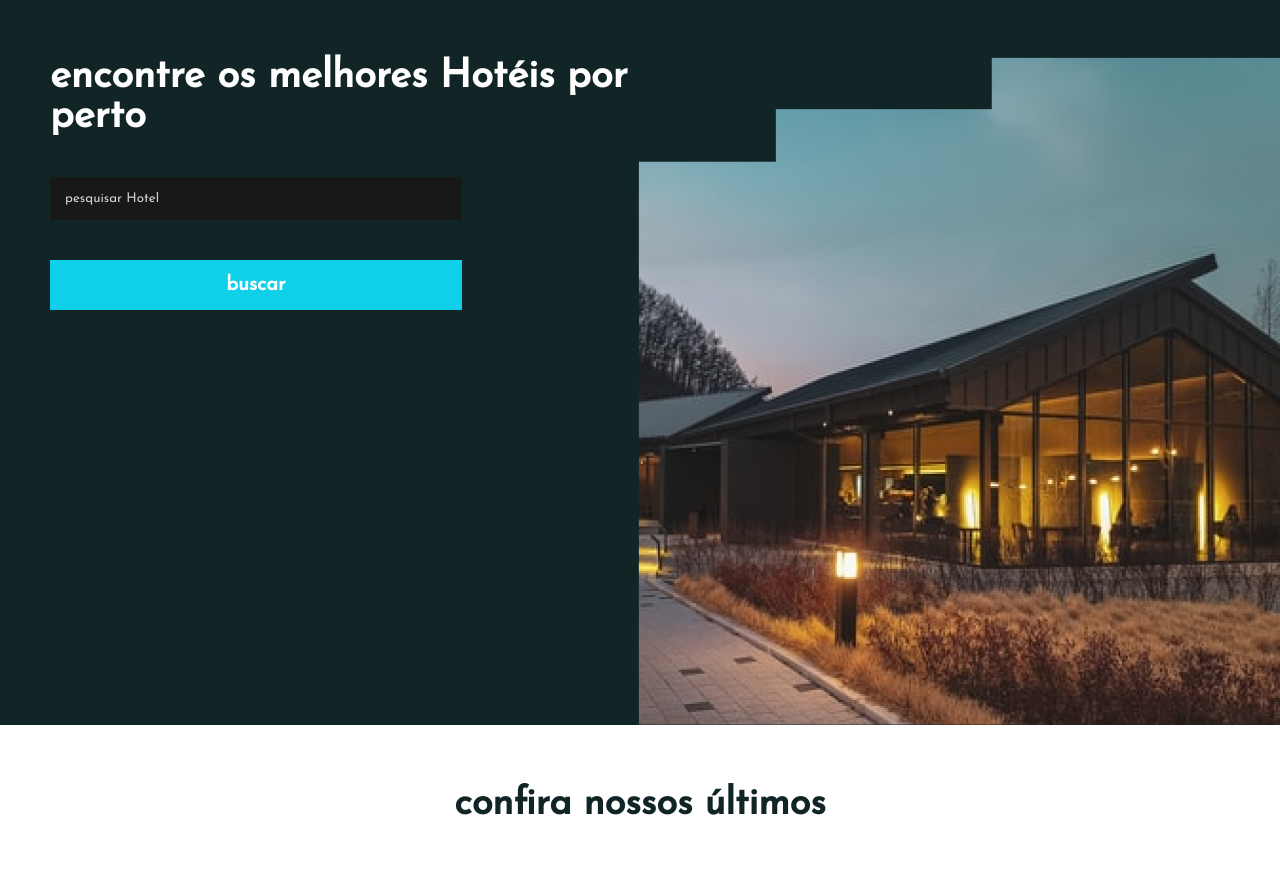
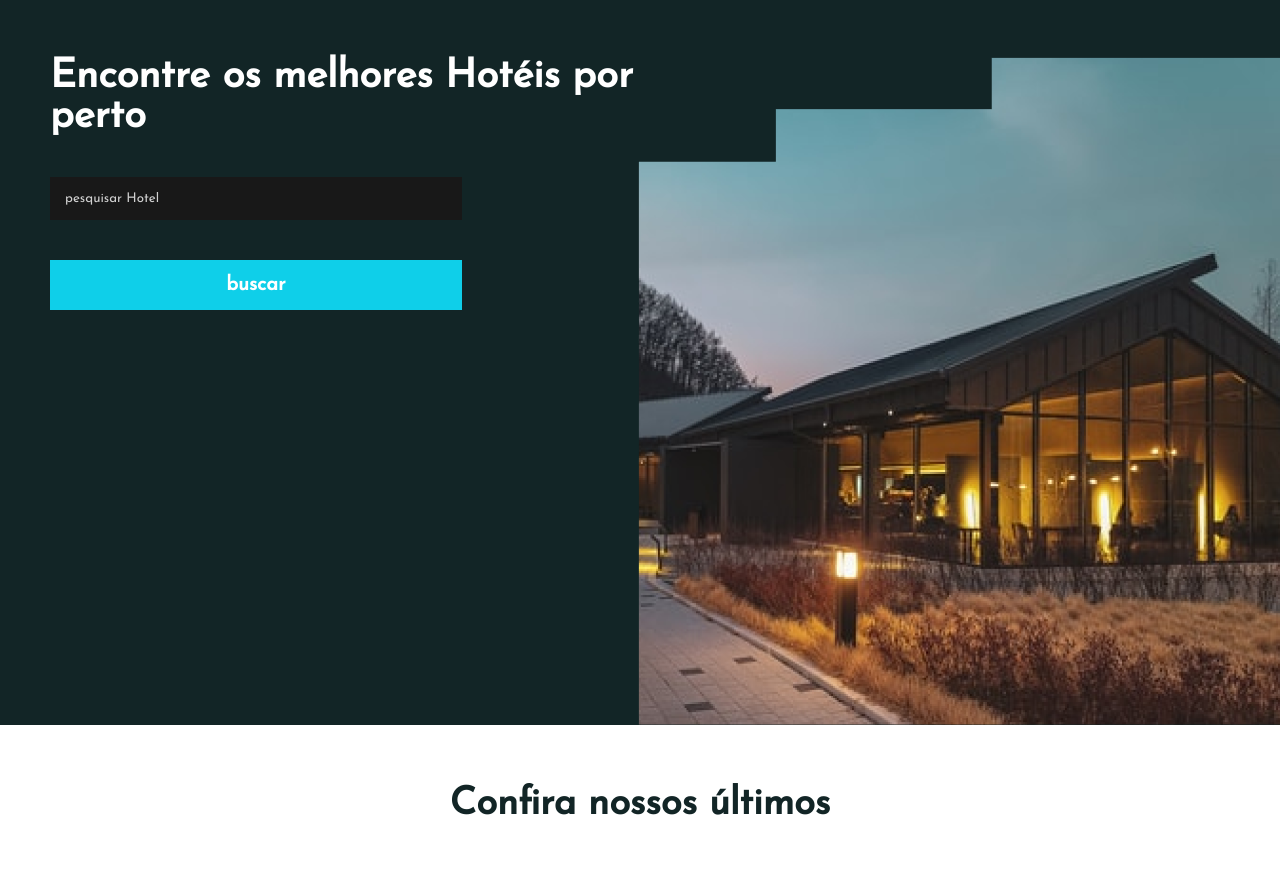
Before and after one commit to guialvess/Hotel-mu-landing, a plain HTML site: page index.html in a window 1280 px wide. Shown: the part 80-952 px from the top of the page. Drawn offline with Linux system fonts and the light colour scheme.

Commit message:
html character

```diff
--- a/index.html
+++ b/index.html
@@ -36,7 +36,7 @@
 
   <section class="search" id="search">
     <div>
-      <h1>encontre os melhores Hotéis por perto</h1>
+      <h1>Encontre os melhores Hotéis por perto</h1>
       <form action="" class="search-form">
         <input type="search" name="q" id="q" placeholder="pesquisar Hotel">
         <button type="submit">buscar</button>
@@ -46,7 +46,7 @@
   </section>
 
   <section class="options-hotel">
-    <h2>confira nossos últimos</h2>
+    <h2>Confira nossos últimos</h2>
 
     <div class="cards">
       <div class="card">
```
